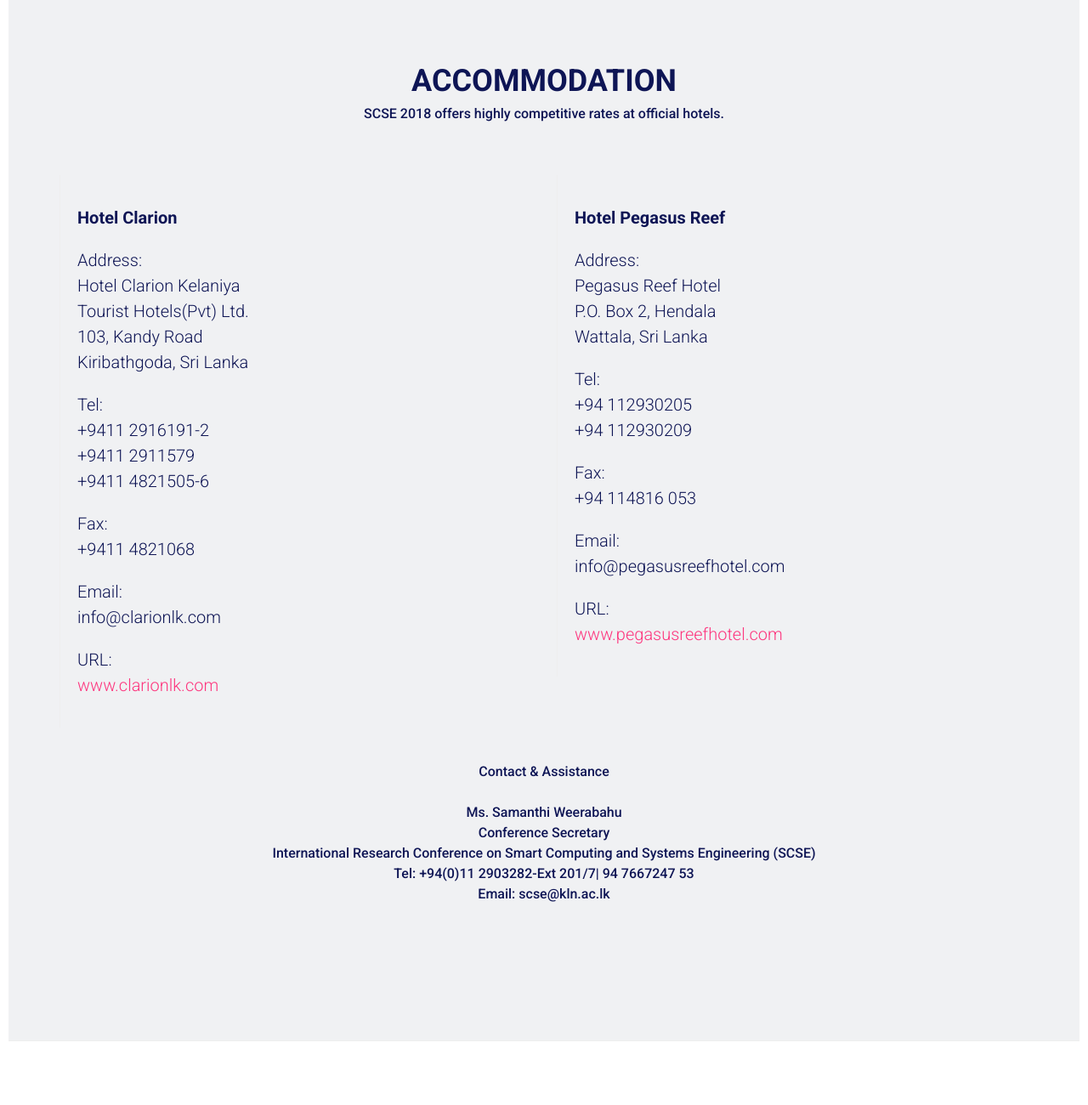
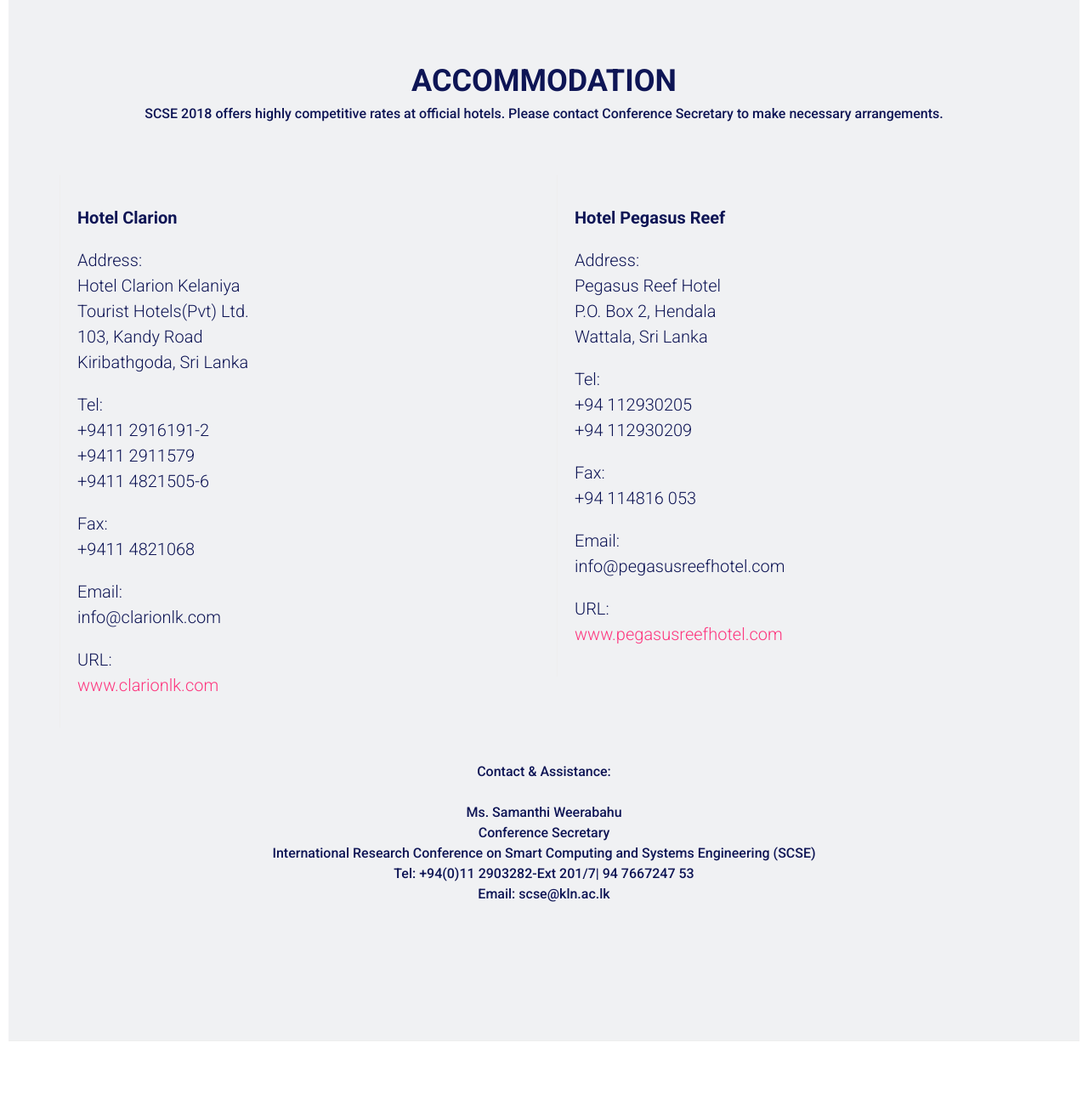
Before and after one commit to grandmasterj/ircscse, a plain HTML site: page index.html in a window 1280 px wide. Shown: the part 5540-6840 px from the top of the page at 85% size. Drawn offline with Linux system fonts and the light colour scheme; some packages are replaced by stand-ins of ours.

Commit message:
pending change
updated accommodation wording.

```diff
--- a/index.html
+++ b/index.html
@@ -768,7 +768,7 @@
                     <div class="section-title">
                         <h1>ACCOMMODATION</h1>
                         <h5>
-                            SCSE 2018 offers highly competitive rates at official hotels.
+                            SCSE 2018 offers highly competitive rates at official hotels. Please contact Conference Secretary to make necessary arrangements.
                         </h5>
                     </div>
                 </div>
@@ -839,7 +839,7 @@
                 <div class="col-md-12">
                     <div class="section-title">
                         <h5>
-                            Contact & Assistance<br>
+                            Contact & Assistance:<br>
                             <br>
                             Ms. Samanthi Weerabahu<br>
                             Conference Secretary<br>
@@ -1156,7 +1156,7 @@
         <div class="copyright-section">
             <div class="container">
                 <div class="col-md-12">
-                    <div class="copytext text-center"><img src="img/conlogo6.png" style="height: 50px;"> | &copy; ircSCSE. All rights reserved | v1.3 | <a href="http://dim.kln.ac.lk">Department of Industrial Management</a></div>
+                    <div class="copytext text-center"><img src="img/conlogo6.png" style="height: 50px;"> | &copy; ircSCSE. All rights reserved | v1.31 | <a href="http://dim.kln.ac.lk">Department of Industrial Management</a></div>
                     <!-- <div class="copytext text-center">&copy; IRCSCSE. All rights reserved</div> -->
                 </div>
             </div>
```
